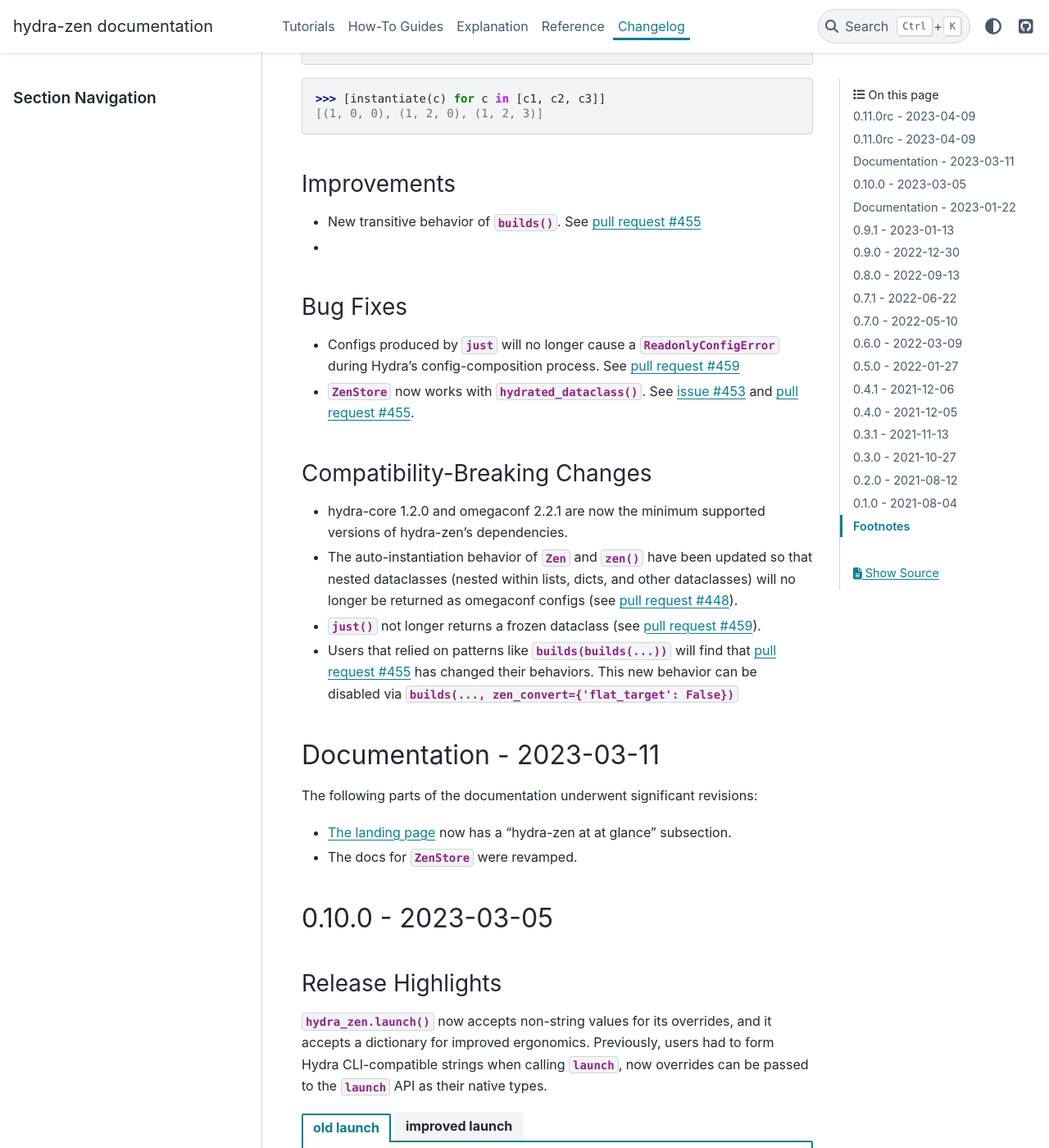
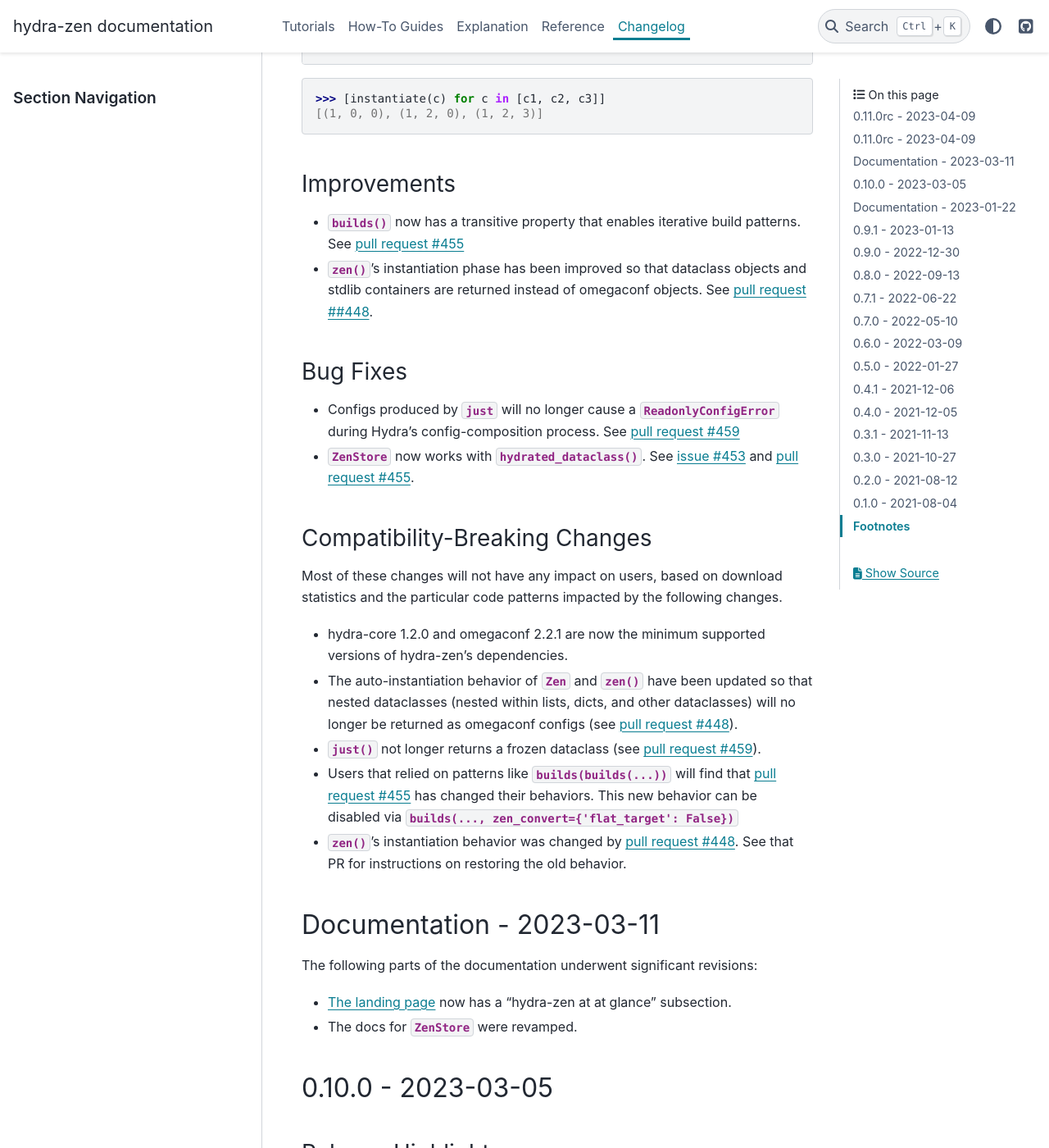
Before and after one commit to mit-ll-responsible-ai/hydra-zen, a Sphinx documentation site: the page built from docs/source/changes.rst, in a window 1280 px wide and 1400 px high, scrolled down 1194 px. Shown: the whole window at 82% size. Built offline with Sphinx 7.4.7 and the PyData theme 0.15.4, drawn with Linux system fonts in a browser that asks for light colours; the version number could not be read and is left out.

Commit message:
changelog

```diff
--- a/docs/source/changes.rst
+++ b/docs/source/changes.rst
@@ -54,8 +54,8 @@ Release Highlights
 
 Improvements
 ------------
-- New transitive behavior of :func:`~hydra_zen.builds`. See :pull:`455`
--
+- :func:`~hydra_zen.builds` now has a transitive property that enables iterative build patterns. See :pull:`455`
+- :func:`~hydra_zen.zen`'s instantiation phase has been improved so that dataclass objects and stdlib containers are returned instead of omegaconf objects. See :pull:`#448`.
 
 Bug Fixes
 ---------
@@ -64,10 +64,13 @@ Bug Fixes
 
 Compatibility-Breaking Changes
 ------------------------------
+Most of these changes will not have any impact on users, based on download statistics and the particular code patterns impacted by the following changes.
+
 - hydra-core 1.2.0 and omegaconf 2.2.1 are now the minimum supported versions of hydra-zen's dependencies.
 - The auto-instantiation behavior of :class:`~hydra_zen.wrapper.Zen` and :func:`~hydra_zen.zen` have been updated so that nested dataclasses (nested within lists, dicts, and other dataclasses) will no longer be returned as omegaconf configs (see :pull:`448`).
 - :func:`~hydra_zen.just` not longer returns a frozen dataclass (see :pull:`459`).
 - Users that relied on patterns like `builds(builds(...))` will find that :pull:`455` has changed their behaviors. This new behavior can be disabled via `builds(..., zen_convert={'flat_target': False})`
+- :func:`~hydra_zen.zen`'s instantiation behavior was changed by :pull:`448`. See that PR for instructions on restoring the old behavior.
 
 --------------------------
 Documentation - 2023-03-11
```
